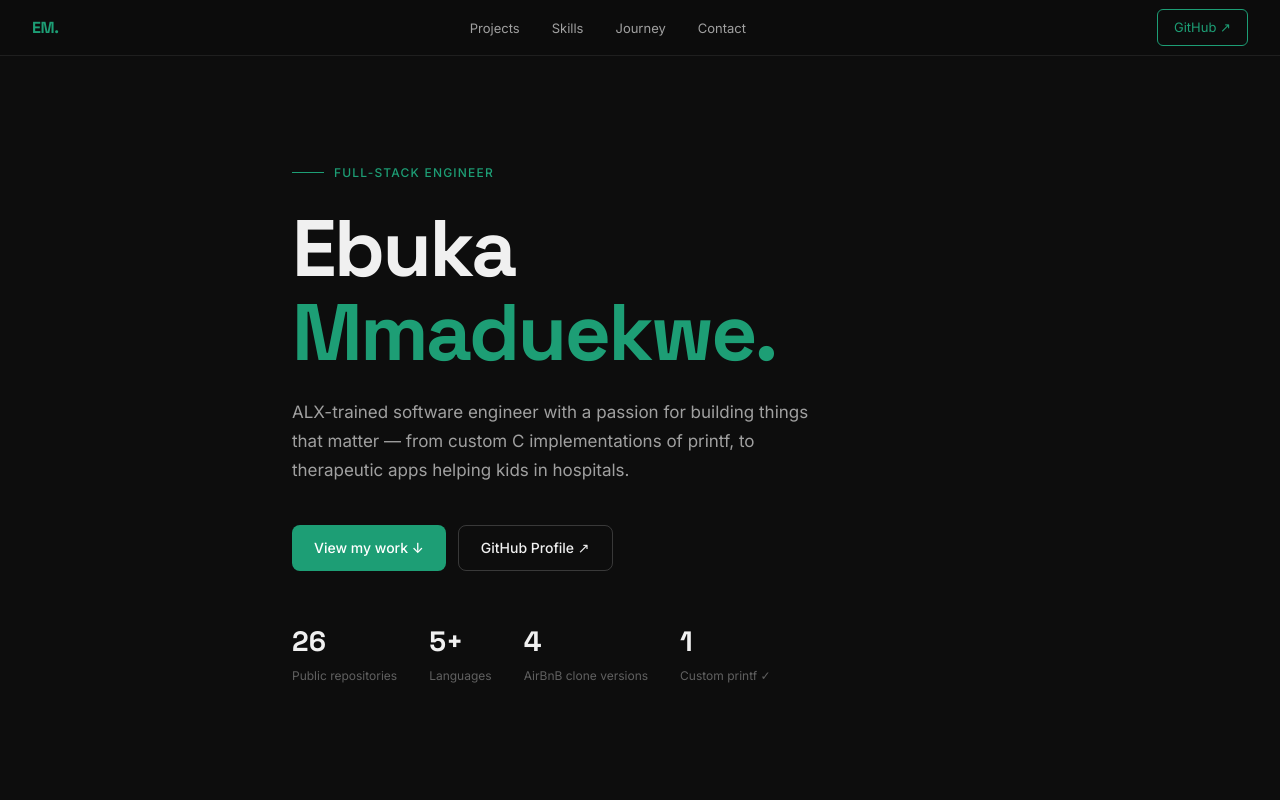
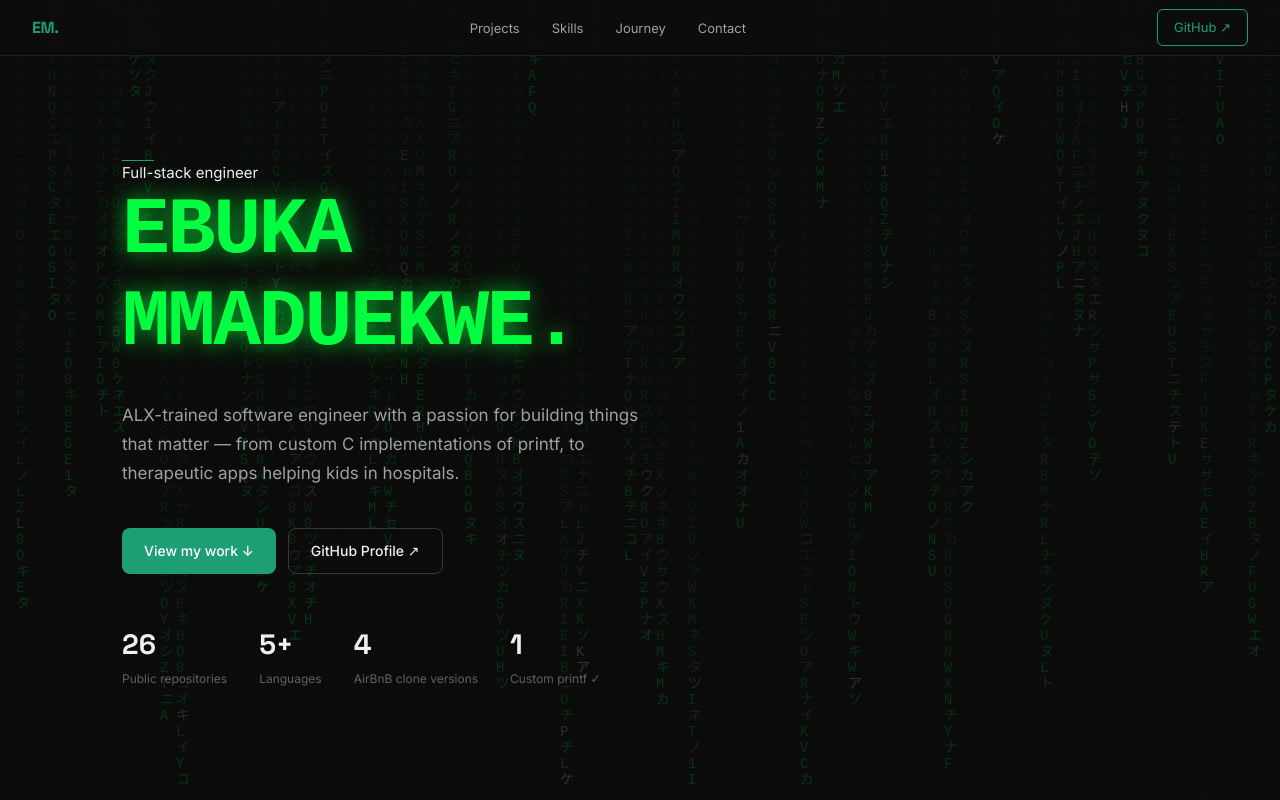
Before and after one commit to TheReeChard/TheReeChard.github.io, a plain HTML site: page index.html in a window 1280 px wide. Shown: the top 800 px of the page. Drawn offline with Linux system fonts and the light colour scheme.

Commit message:
Update index.html

```diff
--- a/index.html
+++ b/index.html
@@ -89,19 +89,30 @@
       flex-direction: column;
       justify-content: center;
       padding: 7rem 2rem 4rem;
-      max-width: 760px;
+      max-width: 1100px;
       margin: 0 auto;
+      position: relative;
     }
-    .hero-eyebrow {
-      font-size: 12px;
-      font-weight: 500;
-      letter-spacing: 0.1em;
-      text-transform: uppercase;
-      color: var(--accent);
+    #matrix-canvas {
+      position: fixed;
+      top: 0; left: 0;
+      width: 100%; height: 100%;
+      z-index: 0;
+      pointer-events: none;
+      opacity: 0.15;
+    }
+    .hero > * { position: relative; z-index: 1; }
+    #hero-name {
+      font-size: clamp(2.8rem, 7vw, 5rem);
+      font-weight: 700;
+      line-height: 1.15;
+      letter-spacing: -0.03em;
+      color: #00ff41;
+      text-shadow: 0 0 20px rgba(0,255,65,0.6), 0 0 50px rgba(0,255,65,0.2);
+      min-height: 2.4em;
       margin-bottom: 1.5rem;
-      display: flex;
-      align-items: center;
-      gap: 10px;
+      font-family: 'Courier New', monospace;
+      white-space: pre;
     }
     .hero-eyebrow::before {
       content: '';
@@ -351,10 +362,12 @@
     <a class="nav-cta" href="https://github.com/TheReeChard" target="_blank">GitHub ↗</a>
   </nav>
 
+  <canvas id="matrix-canvas"></canvas>
+
   <!-- HERO -->
   <section class="hero">
     <p class="hero-eyebrow">Full-stack engineer</p>
-    <h1>Ebuka<br /><span>Mmaduekwe.</span></h1>
+    <div id="hero-name" aria-label="Ebuka Mmaduekwe">&nbsp;</div>
     <p class="hero-sub">
       ALX-trained software engineer with a passion for building things that matter —
       from custom C implementations of printf, to therapeutic apps helping kids in hospitals.
@@ -673,8 +686,68 @@
   </footer>
 
   <script>
+    /* ── Matrix rain ── */
+    const canvas = document.getElementById('matrix-canvas');
+    const ctx = canvas.getContext('2d');
+    const chars = '01アイウエオカキクケコサシスセソタチツテトナニヌネノABCDEFGHIJKLMNOPQRSTUVWXYZ';
+    let cols, drops;
+    function resize() {
+      canvas.width = window.innerWidth;
+      canvas.height = window.innerHeight;
+      cols = Math.floor(canvas.width / 16);
+      drops = Array(cols).fill(1);
+    }
+    resize();
+    window.addEventListener('resize', resize);
+    function drawMatrix() {
+      ctx.fillStyle = 'rgba(13,13,13,0.05)';
+      ctx.fillRect(0, 0, canvas.width, canvas.height);
+      ctx.fillStyle = '#00ff41';
+      ctx.font = '14px monospace';
+      for (let i = 0; i < drops.length; i++) {
+        const ch = chars[Math.floor(Math.random() * chars.length)];
+        ctx.fillStyle = Math.random() > 0.95 ? '#ffffff' : '#00ff41';
+        ctx.fillText(ch, i * 16, drops[i] * 16);
+        if (drops[i] * 16 > canvas.height && Math.random() > 0.975) drops[i] = 0;
+        drops[i]++;
+      }
+    }
+    setInterval(drawMatrix, 50);
+
+    /* ── Name decode animation ── */
+    const nameEl = document.getElementById('hero-name');
+    const line1 = 'EBUKA';
+    const line2 = 'MMADUEKWE.';
+    const allChars = 'ABCDEFGHIJKLMNOPQRSTUVWXYZ01アイウエオ';
+    function decodeText(target, el, linebreak, delay) {
+      const full = linebreak ? line1 + '\n' + line2 : target;
+      let revealed = 0;
+      const total = line1.length + line2.length;
+      setTimeout(() => {
+        const interval = setInterval(() => {
+          let display = '';
+          for (let i = 0; i < line1.length; i++) {
+            if (i < revealed) display += line1[i];
+            else display += allChars[Math.floor(Math.random() * allChars.length)];
+          }
+          display += '\n';
+          const r2 = Math.max(0, revealed - line1.length);
+          for (let i = 0; i < line2.length; i++) {
+            if (i < r2) display += line2[i];
+            else display += allChars[Math.floor(Math.random() * allChars.length)];
+          }
+          el.style.whiteSpace = 'pre';
+          el.textContent = display;
+          revealed++;
+          if (revealed > total + 4) clearInterval(interval);
+        }, 150);
+      }, delay);
+    }
+    decodeText(line1 + '\n' + line2, nameEl, true, 400);
+
+    /* ── Scroll reveal ── */
     const observer = new IntersectionObserver((entries) => {
-      entries.forEach(e => { if (e.isIntersecting) { e.target.classList.add('visible'); } });
+      entries.forEach(e => { if (e.isIntersecting) e.target.classList.add('visible'); });
     }, { threshold: 0.1 });
     document.querySelectorAll('.reveal').forEach(el => observer.observe(el));
   </script>
```
